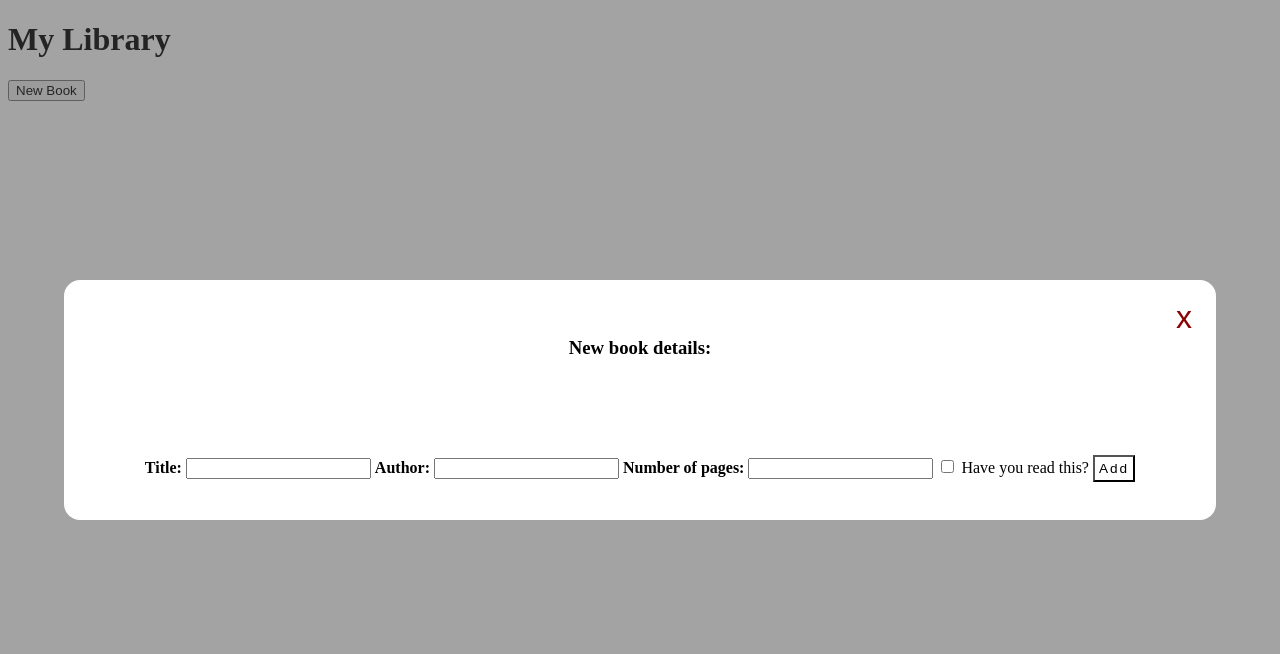
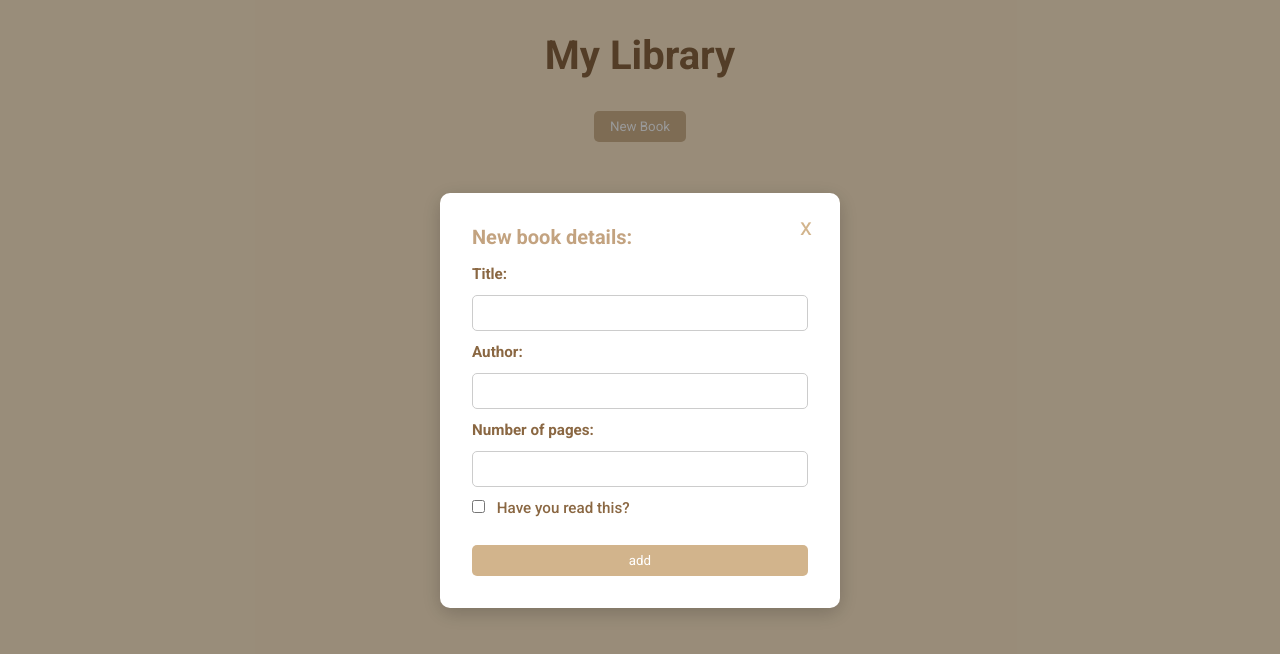
Before and after one commit to Micah-Pirikisi/Odin-Library, a plain HTML site: page index.html in a window 1280 px wide. Both pictures are taken after a click on the button "New Book". Drawn offline with Linux system fonts and the light colour scheme.

Commit message:
Improved styling of body, modal form, and book-cards.

```diff
--- a/index.html
+++ b/index.html
@@ -6,6 +6,9 @@
         <title>Odin | Library</title>
         <link rel="stylesheet" href="./resources/css/style.css">
         <script src="./resources/js/index.js" defer></script>
+        <style>
+        @import url('https://fonts.googleapis.com/css2?family=Roboto:ital,wght@0,100..900;1,100..900&display=swap');
+        </style>
     </head>
     <body>
         <h1>My Library</h1>
--- a/resources/css/style.css
+++ b/resources/css/style.css
@@ -1,58 +1,176 @@
+/* Base Reset */
+* {
+  margin: 0;
+  padding: 0;
+  box-sizing: border-box;
+  font-family:'Roboto', 'Helvetica Neue', Helvetica, Arial, sans-serif;
+}
+
+/* Body & Heading */
+body {
+  background-color: #ffeaca;
+  color: #3b3b3b;
+  padding: 2rem;
+  max-width: 900px;
+  margin: 0 auto;
+}
+
+h1 {
+  font-size: 2.5rem;
+  text-align: center;
+  margin-bottom: 2rem;
+  color: #8a6742;
+}
+
+/* Buttons */
+button {
+  border: none;
+  border-radius: 5px;
+  padding: 0.5rem 1rem;
+  background-color: #d2b48c;
+  color: white;
+  cursor: pointer;
+  transition: all 0.2s ease;
+}
+
+button:hover {
+  background-color: #c3a380;
+}
+
+.btn.modal-btn {
+  display: block;
+  margin: 0 auto 2rem auto;
+}
+
+/* Library Display */
+.library {
+  display: grid;
+  grid-template-columns: repeat(auto-fill, minmax(240px, 1fr));
+  gap: 1.5rem;
+}
+
+.book-card {
+  background-color: #fffdf7;
+  padding: 1.2rem;
+  border-radius: 10px;
+  box-shadow: 0 2px 10px rgba(0,0,0,0.05);
+  transition: box-shadow 0.2s ease;
+}
+
+.book-card:hover {
+  box-shadow: 0 4px 20px rgba(0,0,0,0.1);
+}
+
+.book-card h3 {
+  font-size: 1.25rem;
+  margin-bottom: 0.5rem;
+}
+
+.book-card p {
+  margin: 0.25rem 0;
+  font-size: 0.95rem;
+}
+
+.book-card button {
+  margin-top: 1rem;
+  margin-right: 0.5rem;
+  font-size: 0.85rem;
+  background-color: #d2b48c;
+  color: white;
+}
+
+.book-card button:hover {
+  background-color: #c3a380;
+}
+
+/* Modal Overlay */
 .modal-overlay {
   position: fixed;
   top: 0;
   left: 0;
   width: 100%;
   height: 100%;
-  background: rgba(73, 73, 73, 0.5);
+  background: rgba(0,0,0,0.4);
   display: grid;
   place-items: center;
   visibility: hidden;
+  opacity: 0;
   z-index: -10;
+  transition: opacity 0.3s ease, visibility 0.3s ease;
 }
-/* OPEN/CLOSE MODAL */
+
+/* Modal Active State */
 .open-modal {
   visibility: visible;
+  opacity: 1;
   z-index: 10;
 }
+
+/* Modal Container */
 .modal-container {
   background: white;
-  border-radius: 1rem;
-  width: 90vw;
-  height: 30vh;
-  max-width: 100%;
-  text-align: center;
-  display: grid;
-  place-items: center;
+  border-radius: 10px;
+  padding: 2rem;
+  width: 100%;
+  max-width: 400px;
+  box-shadow: 0 5px 20px rgba(0,0,0,0.2);
   position: relative;
 }
+
+.modal-container h3 {
+  margin-bottom: 1rem;
+  font-size: 1.25rem;
+  color: #c3a380;
+}
+
+/* Form Styles */
+.book-form {
+  display: flex;
+  flex-direction: column;
+  gap: 0.75rem;
+}
+
+.book-form input[type="text"],
+.book-form input[type="number"] {
+  padding: 0.5rem;
+  border: 1px solid #ccc;
+  border-radius: 5px;
+  font-size: 0.95rem;
+  width: 100%;
+}
+
+.book-form label {
+  font-weight: 500;
+  color: #8a6742;
+  font-size: 0.95rem;
+}
+
+.book-form input[type="checkbox"] {
+  margin-right: 0.5rem;
+}
+
+.submit-btn {
+  margin-top: 1rem;
+  background-color: #d2b48c;
+  color: white;
+}
+
+.submit-btn:hover {
+  background-color: #c3a380;
+}
+
+/* Close Button */
 .close-btn {
   position: absolute;
-  top: 1rem;
-  right: 1rem;
-  font-size: 2rem;
+  top: 0.75rem;
+  right: 0.75rem;
   background: transparent;
-  border-color: transparent;
-  color: darkred;
-  cursor: pointer;
-}
-.close-btn:hover {
-  color: red;
-  transform: scale(1.3);
+  color: #d2b48c;
+  font-size: 1.5rem;
 }
 
-
-
-
-.submit-btn {
-  padding: 0.25rem;
-  text-transform: capitalize;
-  letter-spacing: 2px;
-  cursor: pointer;
-  font-size: 0.85rem;
-  background-color: white;
+.close-btn:hover {
+  color: #c3a380;
+  background: transparent;
+  transform: scale(1.4);
 }
-.submit-btn:hover {
-  background: var(--clr-primary-5);
-  color: grey;
-}
--- a/resources/js/index.js
+++ b/resources/js/index.js
@@ -78,9 +78,6 @@ document.addEventListener('keydown', function (e) {
 });
 
 
-
-
-
 const bookForm = document.querySelector(".book-form");
 bookForm.addEventListener("submit", addBook);
 
@@ -92,10 +89,12 @@ function addBook(e) {
     const pageNum = parseInt(document.getElementById("pages").value);
     const isRead = document.getElementById("isRead").checked; // assumes checkbox with id="isRead"
     if(title && author && !isNaN(pageNum)) {
-      addBookToLibrary(title, author, pageNum, isRead);
-      displayLibrary();
+        addBookToLibrary(title, author, pageNum, isRead);
+        displayLibrary();
+        bookForm.reset();
+        modalOverlay.classList.remove("open-modal");
     }else{
-      alert("Please enter value", "danger");
+        alert("Please enter book details", "danger");
     }
 }
 
```
